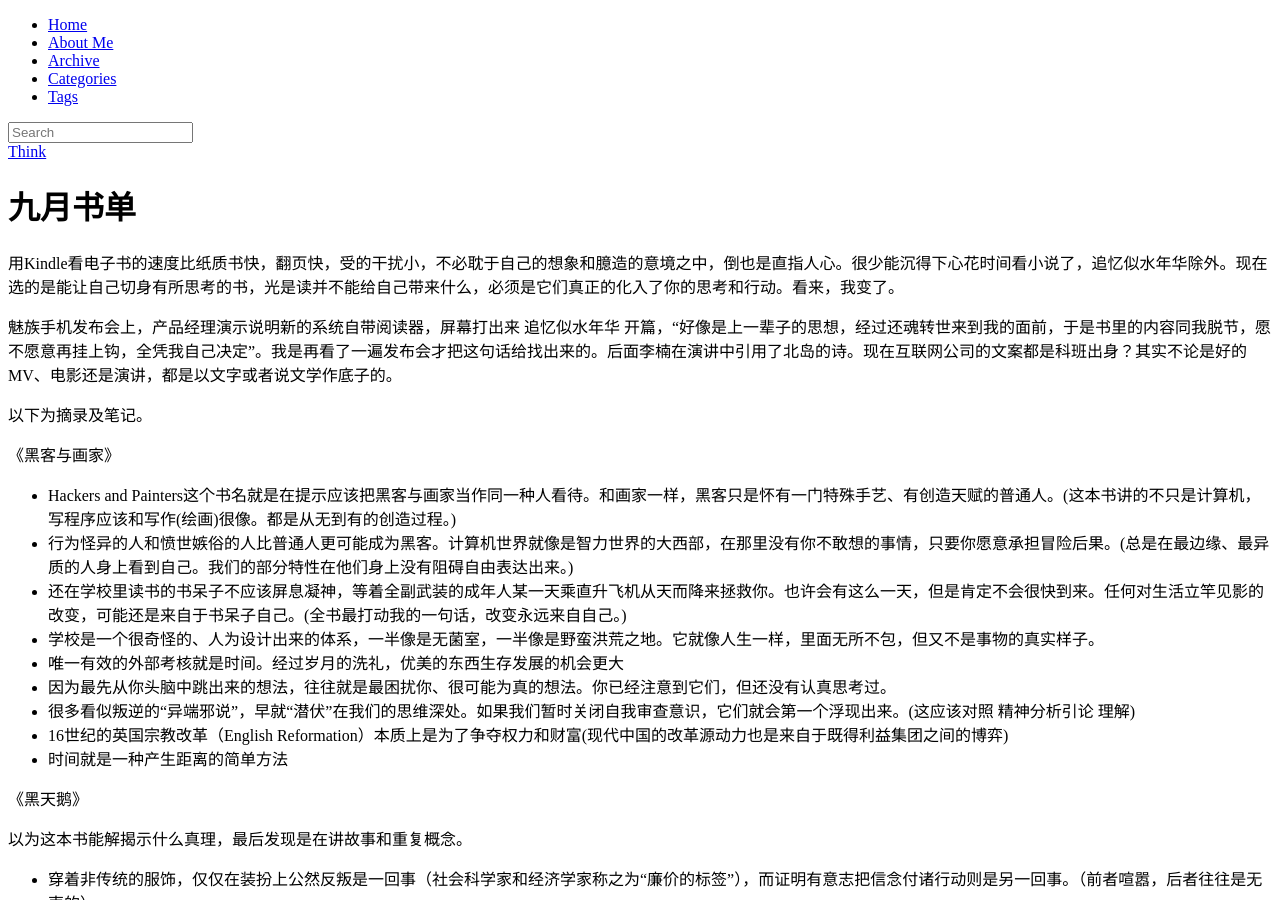
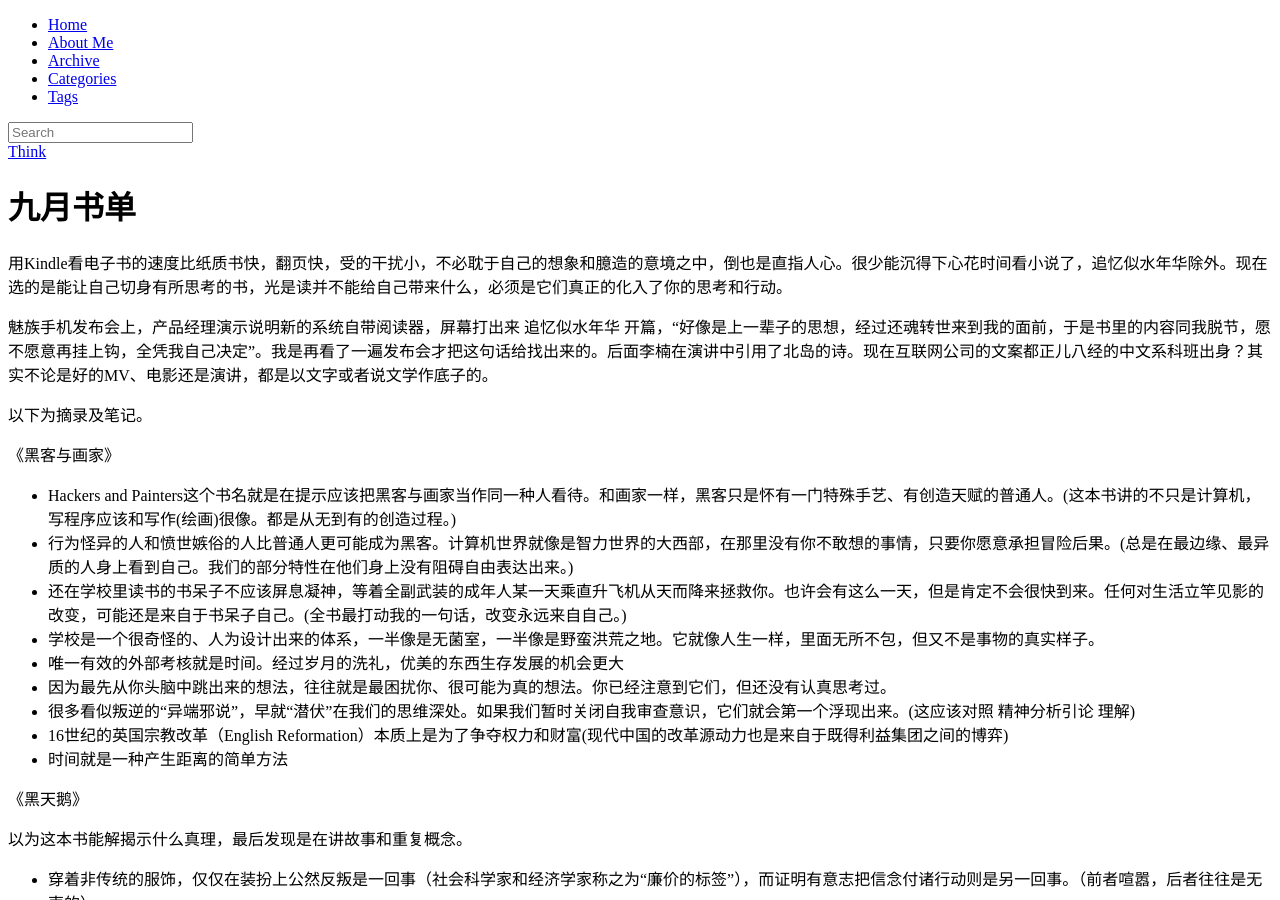
Before and after one commit to literblog/literblog.github.com, a Jekyll site: the page built from _posts/2014-10-07-readnote1.md, in a window 1280 px wide and 900 px high. Built offline with Jekyll 4.4.1, drawn with Linux system fonts in a browser that asks for light colours; nearby versions of some CDN libraries; library files that are not in the unit come from our copies; comment, search, counter and statistics services are not loaded.

Commit message:
Update 2014-10-07-readnote1.md

```diff
--- a/_posts/2014-10-07-readnote1.md
+++ b/_posts/2014-10-07-readnote1.md
@@ -12,9 +12,9 @@ tags: [书]
 
 ---
 
-用Kindle看电子书的速度比纸质书快，翻页快，受的干扰小，不必耽于自己的想象和臆造的意境之中，倒也是直指人心。很少能沉得下心花时间看小说了，追忆似水年华除外。现在选的是能让自己切身有所思考的书，光是读并不能给自己带来什么，必须是它们真正的化入了你的思考和行动。看来，我变了。
+用Kindle看电子书的速度比纸质书快，翻页快，受的干扰小，不必耽于自己的想象和臆造的意境之中，倒也是直指人心。很少能沉得下心花时间看小说了，追忆似水年华除外。现在选的是能让自己切身有所思考的书，光是读并不能给自己带来什么，必须是它们真正的化入了你的思考和行动。
 
-魅族手机发布会上，产品经理演示说明新的系统自带阅读器，屏幕打出来 追忆似水年华 开篇，“好像是上一辈子的思想，经过还魂转世来到我的面前，于是书里的内容同我脱节，愿不愿意再挂上钩，全凭我自己决定”。我是再看了一遍发布会才把这句话给找出来的。后面李楠在演讲中引用了北岛的诗。现在互联网公司的文案都是科班出身？其实不论是好的MV、电影还是演讲，都是以文字或者说文学作底子的。
+魅族手机发布会上，产品经理演示说明新的系统自带阅读器，屏幕打出来 追忆似水年华 开篇，“好像是上一辈子的思想，经过还魂转世来到我的面前，于是书里的内容同我脱节，愿不愿意再挂上钩，全凭我自己决定”。我是再看了一遍发布会才把这句话给找出来的。后面李楠在演讲中引用了北岛的诗。现在互联网公司的文案都正儿八经的中文系科班出身？其实不论是好的MV、电影还是演讲，都是以文字或者说文学作底子的。
 
 以下为摘录及笔记。
 
```
